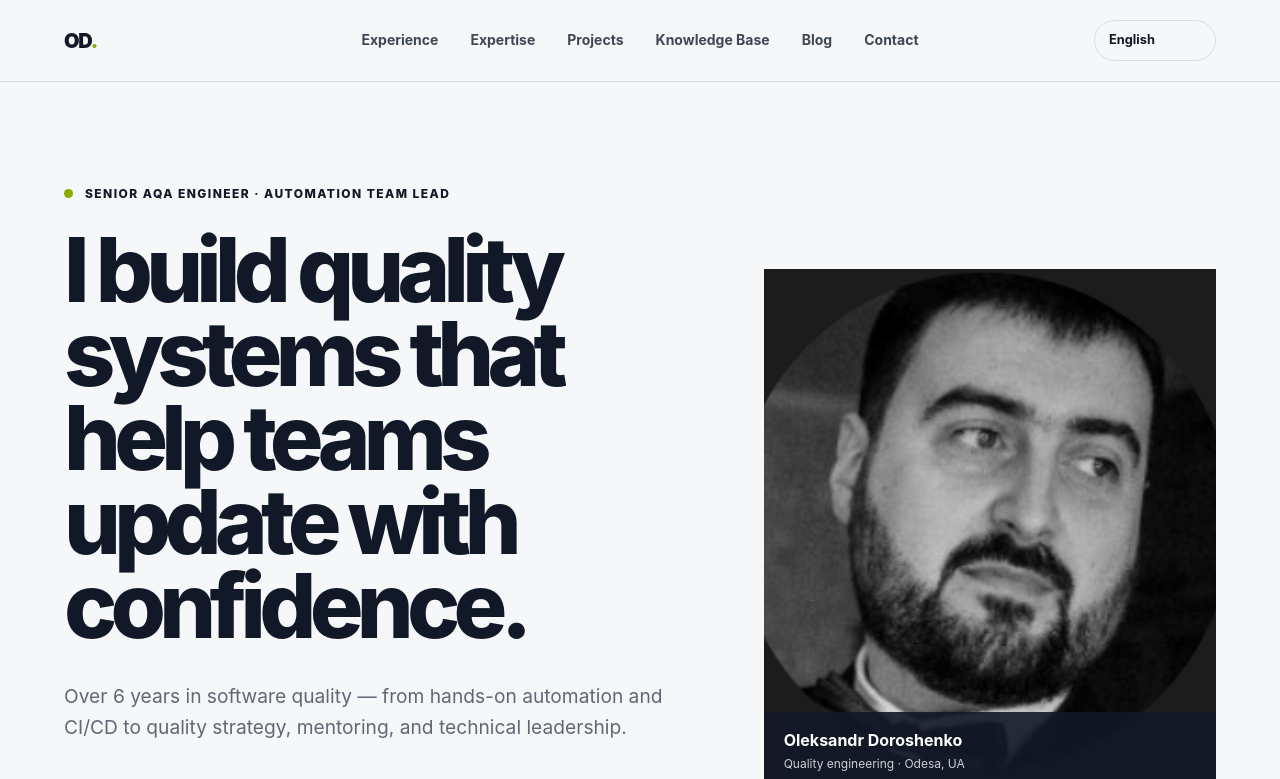
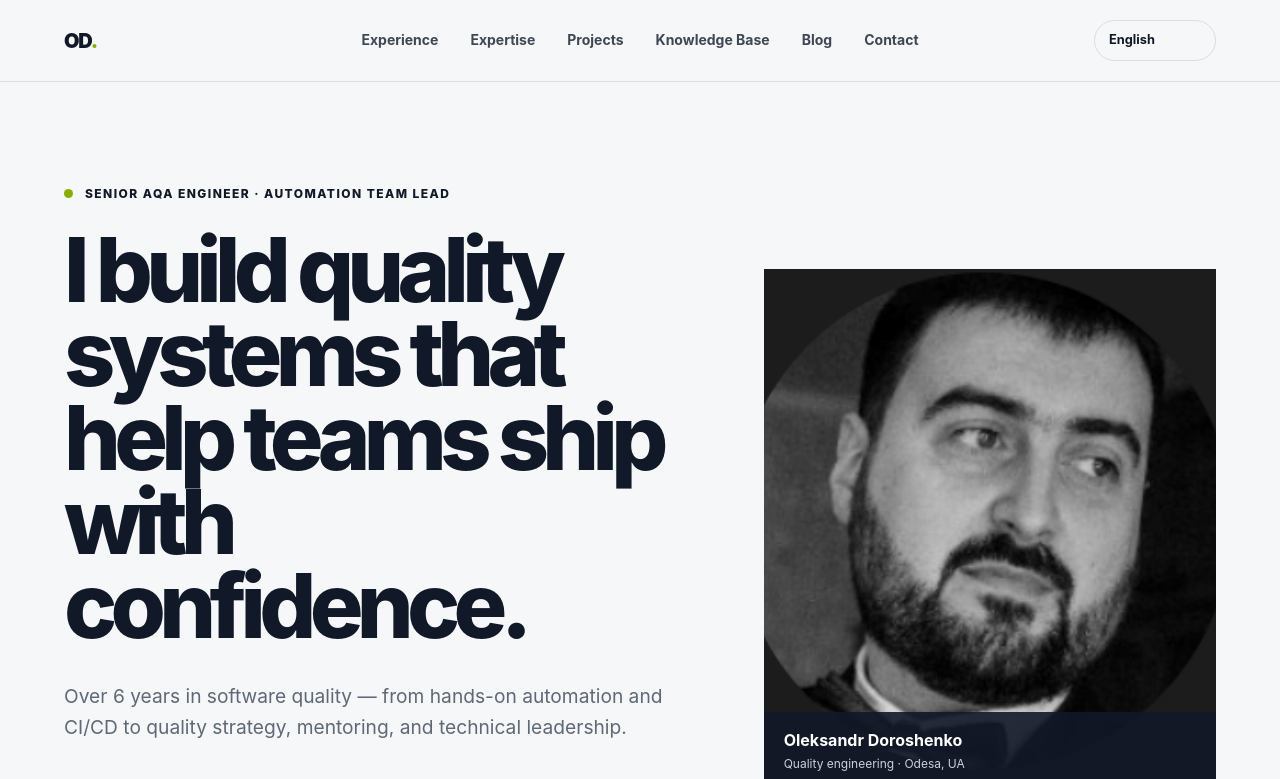
Before and after one commit to AlexnderDoroshenko/oleksandr-landing, a Next.js app: page / in a window 1280 px wide. Shown: the top 779 px of the page. Built offline with nearby package versions, Linux system fonts and the light colour scheme.

Commit message:
Apply remaining changes
Co-authored-by: AlexnderDoroshenko <23527168+AlexnderDoroshenko@users.noreply.github.com>

```diff
--- a/pages/index.tsx
+++ b/pages/index.tsx
@@ -11,7 +11,7 @@ const profile = {
     metaDescription: 'Senior AQA / SDET focused on reliable releases, maintainable automation, and faster feedback loops.',
     nav: ['Experience', 'Expertise', 'Projects', 'Knowledge Base', 'Blog', 'Contact'],
     eyebrow: 'Senior AQA Engineer · Automation Team Lead',
-    headline: 'I build quality systems that help teams update with confidence.',
+    headline: 'I build quality systems that help teams ship with confidence.',
     intro: 'Over 6 years in software quality — from hands-on automation and CI/CD to quality strategy, mentoring, and technical leadership.',
     availability: 'Based in Ukraine · Open to remote collaboration',
     primaryCta: 'Let’s talk', secondaryCta: 'View experience',
@@ -48,7 +48,7 @@ const profile = {
     metaDescription: 'Senior AQA / SDET з фокусом на стабільні релізи, підтримувану автоматизацію та швидкий зворотний зв’язок.',
     nav: ['Досвід', 'Експертиза', 'Проєкти', 'База знань', 'Блог', 'Контакти'],
     eyebrow: 'Senior AQA Engineer · Automation Team Lead',
-    headline: 'Будую системи якості, які допомагають командам оновлювати продукт з упевненістю.',
+    headline: 'Будую системи якості, з якими команди впевнено випускають продукт.',
     intro: 'Понад 6 років у якості програмного забезпечення — від автоматизації та CI/CD до стратегії якості, менторства й технічного лідерства.',
     availability: 'Україна · Відкритий до віддаленої співпраці',
     primaryCta: 'Обговорімо співпрацю', secondaryCta: 'Переглянути досвід',
```
